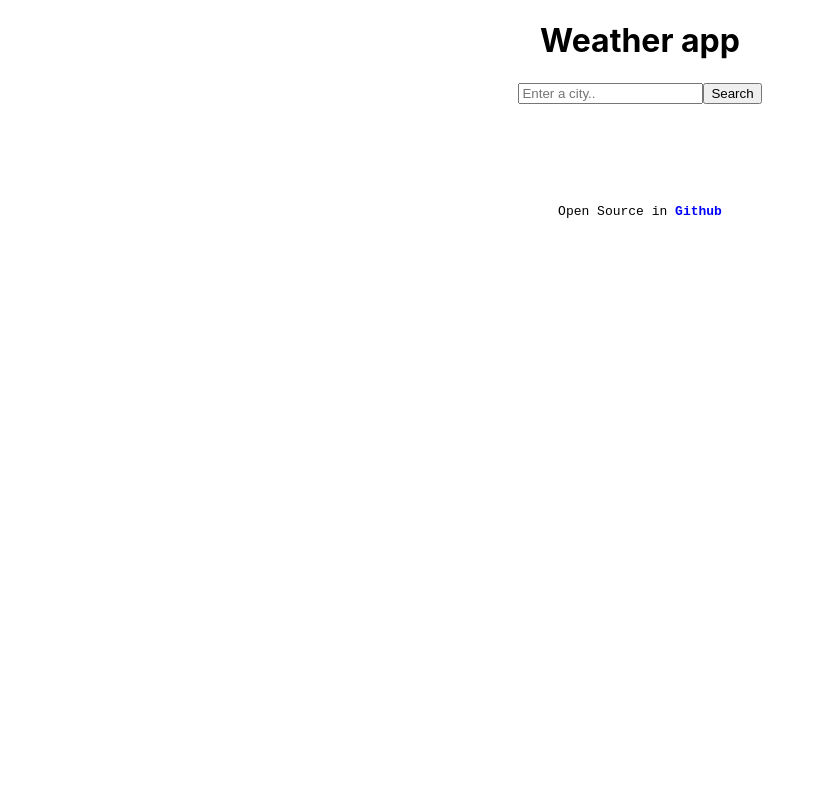
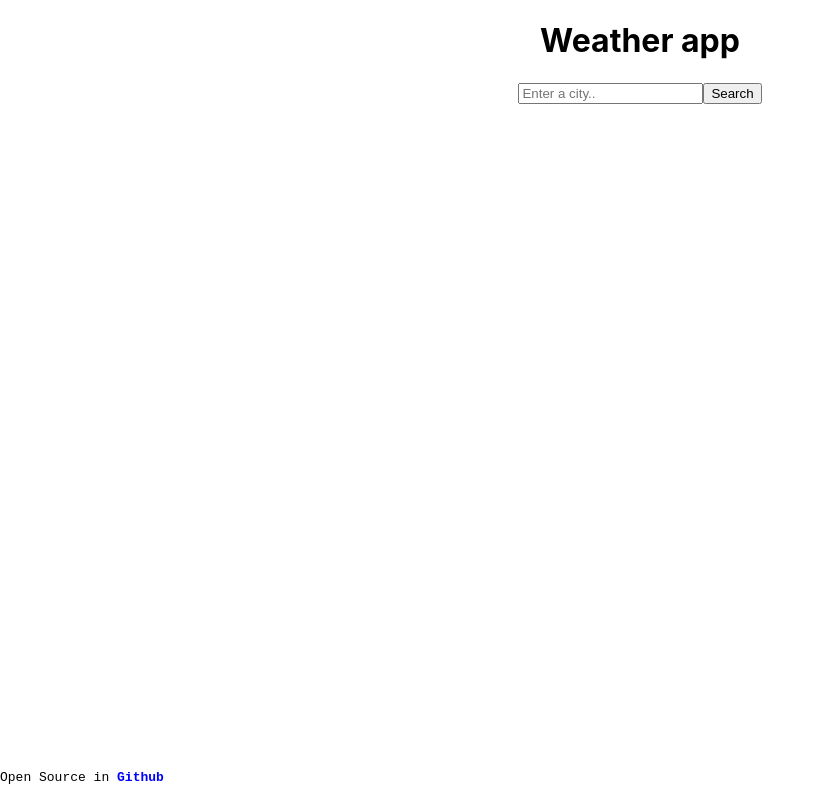
Before and after one commit to LSan14/my-react-app, a React (Create React App) app: page / in a window 1280 px wide. Shown: the whole page, without its empty margins (0-825 px from the left). Built offline with nearby package versions, Linux system fonts and the light colour scheme.

Commit message:
Added a footer

```diff
--- a/src/App.css
+++ b/src/App.css
@@ -6,8 +6,10 @@
   height: 40vmin;
   pointer-events: none;
 }
-p {
-  margin-top: 100px;
+footer {
+  position: absolute;
+  bottom: 15px;
+
   font-family: monospace;
 }
 a {
--- a/src/App.js
+++ b/src/App.js
@@ -7,11 +7,11 @@ function App() {
     <div className="App">
       <h1> Weather app </h1>
       <Weather />
-      <p>
+      <footer>
         {" "}
         Open Source in{" "}
         <a href="https://github.com/LSan14/my-react-app.git">Github</a>
-      </p>
+      </footer>
     </div>
   );
 }
```
